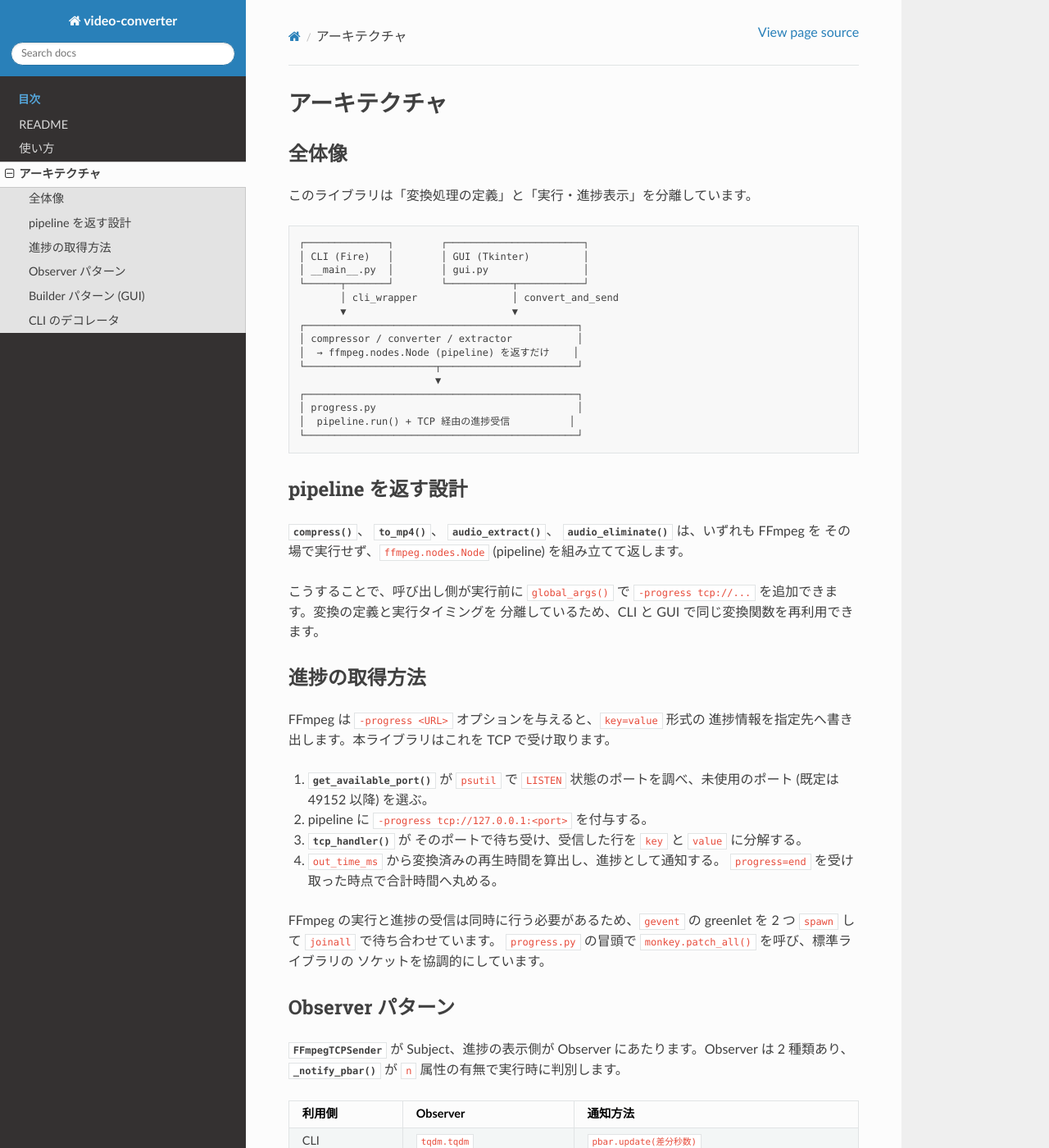
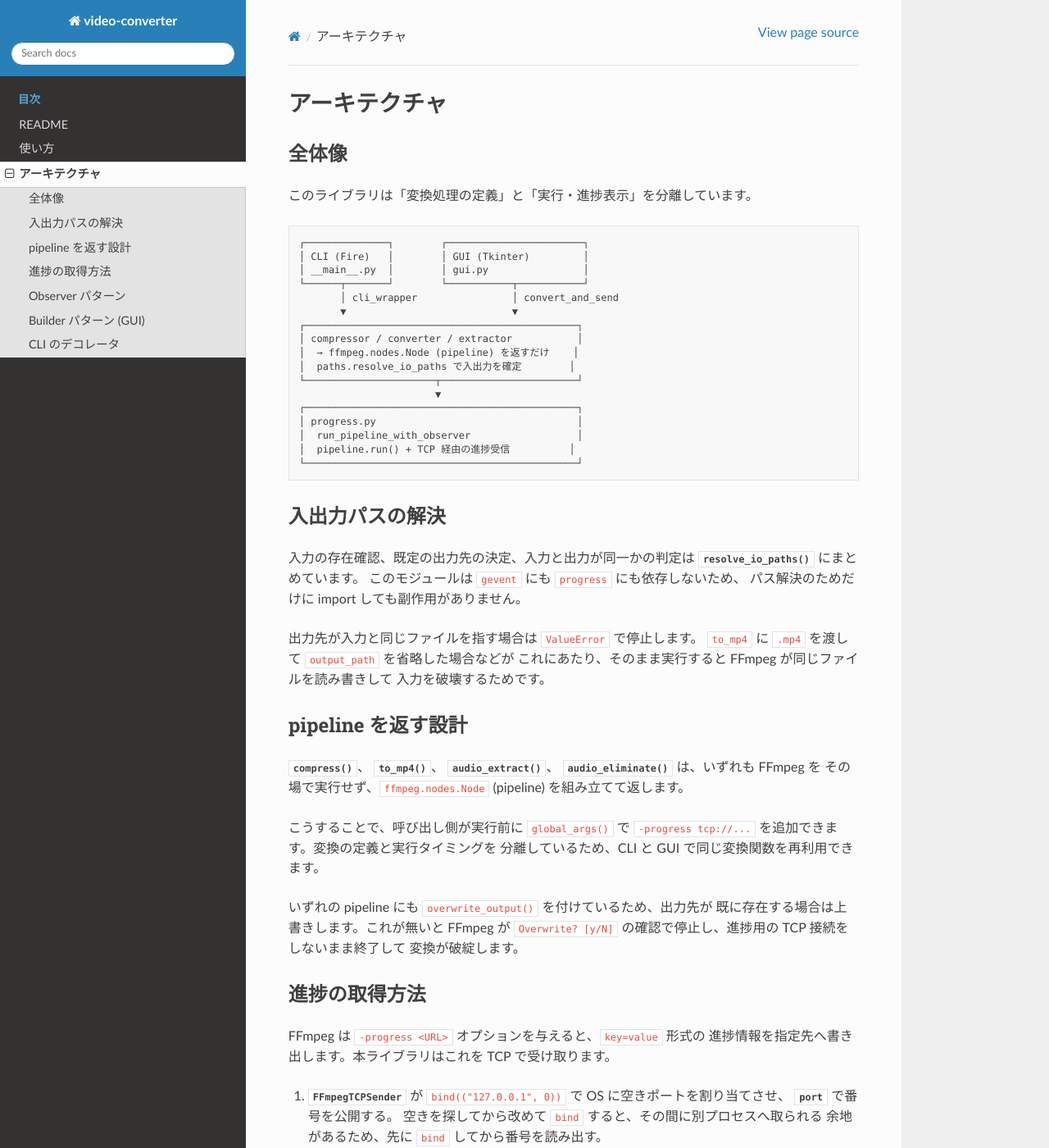
Before and after one commit to applejxd/VideoConverter, a Sphinx documentation site: the page built from docs/sphinx/source/architecture.rst, in a window 1280 px wide and 1400 px high. Shown: the whole window at 82% size. Built offline with Sphinx 7.4.7 and the Read the Docs theme 3.1.0, drawn with Linux system fonts in a browser that asks for light colours; pages that are not in the unit, such as notebooks, are missing from menus; some of the changed text lies outside the part shown.

Commit message:
docs: 実装の変更をドキュメントへ反映する
- Motivation: ポート取得を bind(0) へ変更したため、architecture.rst の
  「psutil で LISTEN 状態のポートを調べる」という説明が実態と食い違って
  いた。上書き挙動・同一パスの拒否・コンソールスクリプト・build extra も
  未記載だった
- Change: architecture.rst のポート取得の記述を bind(0) 方式へ書き換え、
  joinall が例外を伝播しない点と accept タイムアウトの役割、monkey patch を
  エントリポイントで適用する理由を追記。paths モジュールの節と構成図を追加。
  usage.rst に上書き挙動・ValueError・送出される例外・build extra を追記し、
  README にコンソールスクリプトと CI、GUI テストのスキップ条件を反映
- Impact: sphinx-build -W が警告 0 件で成功し、生成 HTML に
  get_available_port / psutil への言及が残らないことを確認

```diff
--- a/docs/sphinx/source/architecture.rst
+++ b/docs/sphinx/source/architecture.rst
@@ -17,12 +17,27 @@
    ┌──────────────────────────────────────────────┐
    │ compressor / converter / extractor           │
    │  → ffmpeg.nodes.Node (pipeline) を返すだけ    │
+   │  paths.resolve_io_paths で入出力を確定        │
    └──────────────────────┬───────────────────────┘
                           ▼
    ┌──────────────────────────────────────────────┐
    │ progress.py                                  │
+   │  run_pipeline_with_observer                  │
    │  pipeline.run() + TCP 経由の進捗受信          │
    └──────────────────────────────────────────────┘
+
+入出力パスの解決
+----------------
+
+入力の存在確認、既定の出力先の決定、入力と出力が同一かの判定は
+:func:`~video_converter.paths.resolve_io_paths` にまとめています。
+このモジュールは ``gevent`` にも ``progress`` にも依存しないため、
+パス解決のためだけに import しても副作用がありません。
+
+出力先が入力と同じファイルを指す場合は ``ValueError`` で停止します。
+``to_mp4`` に ``.mp4`` を渡して ``output_path`` を省略した場合などが
+これにあたり、そのまま実行すると FFmpeg が同じファイルを読み書きして
+入力を破壊するためです。
 
 pipeline を返す設計
 -------------------
@@ -37,24 +52,40 @@ pipeline を返す設計
 ``-progress tcp://...`` を追加できます。変換の定義と実行タイミングを
 分離しているため、CLI と GUI で同じ変換関数を再利用できます。
 
+いずれの pipeline にも ``overwrite_output()`` を付けているため、出力先が
+既に存在する場合は上書きします。これが無いと FFmpeg が
+``Overwrite? [y/N]`` の確認で停止し、進捗用の TCP 接続をしないまま終了して
+変換が破綻します。
+
 進捗の取得方法
 --------------
 
 FFmpeg は ``-progress <URL>`` オプションを与えると、``key=value`` 形式の
 進捗情報を指定先へ書き出します。本ライブラリはこれを TCP で受け取ります。
 
-#. :func:`~video_converter.progress.get_available_port` が ``psutil`` で
-   ``LISTEN`` 状態のポートを調べ、未使用のポート (既定は 49152 以降) を選ぶ。
+#. :class:`~video_converter.progress.FFmpegTCPSender` が
+   ``bind(("127.0.0.1", 0))`` で OS に空きポートを割り当てさせ、
+   :attr:`~video_converter.progress.FFmpegTCPSender.port` で番号を公開する。
+   空きを探してから改めて ``bind`` すると、その間に別プロセスへ取られる
+   余地があるため、先に ``bind`` してから番号を読み出す。
 #. pipeline に ``-progress tcp://127.0.0.1:<port>`` を付与する。
 #. :meth:`~video_converter.progress.FFmpegTCPSender.tcp_handler` が
-   そのポートで待ち受け、受信した行を ``key`` と ``value`` に分解する。
+   接続を受け付け、受信した行を ``key`` と ``value`` に分解する。
 #. ``out_time_ms`` から変換済みの再生時間を算出し、進捗として通知する。
    ``progress=end`` を受け取った時点で合計時間へ丸める。
 
 FFmpeg の実行と進捗の受信は同時に行う必要があるため、``gevent`` の
 greenlet を 2 つ ``spawn`` して ``joinall`` で待ち合わせています。
-``progress.py`` の冒頭で ``monkey.patch_all()`` を呼び、標準ライブラリの
-ソケットを協調的にしています。
+``joinall`` は greenlet の例外を伝播しないため、待ち合わせ後に
+``successful()`` を確認して例外を再送出します。あわせて FFmpeg 側の
+greenlet に ``link_exception`` を張り、FFmpeg が接続前に失敗した場合は
+進捗側の待ち受けを直ちに打ち切ります。接続を待つ ``accept()`` にも
+タイムアウト (:data:`~video_converter.progress.DEFAULT_ACCEPT_TIMEOUT`)
+を設けており、これらが無いと FFmpeg の失敗時にハングします。
+
+``gevent`` の ``monkey.patch_all()`` は、他のモジュールが ``ssl`` や
+``socket`` を import するより先に適用する必要があるため、ライブラリ側では
+なく :mod:`video_converter.__main__` の先頭で呼んでいます。
 
 Observer パターン
 -----------------
```
Also changed, not shown: README.md (+16 -4 lines), docs/sphinx/source/usage.rst (+18 -2 lines).
